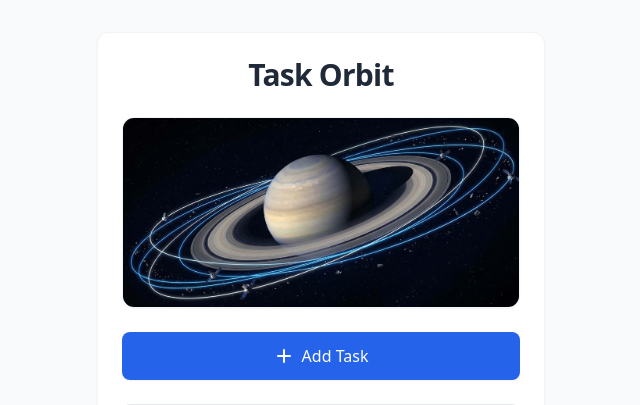
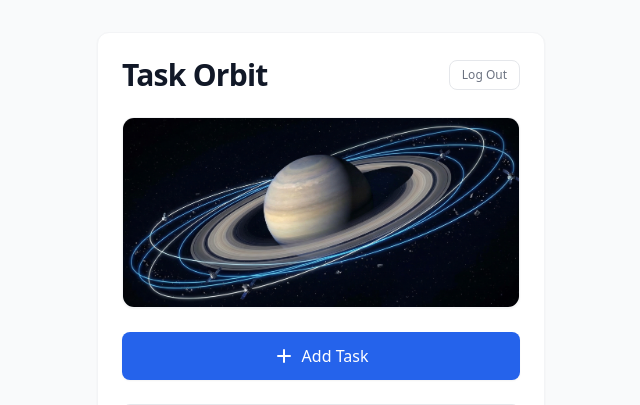
Before and after one commit to dezeat/TaskOrbit, a Python web app: template app/templates/index.html in a window 1280 px wide. Shown: the top 405 px of the page, without its empty margins (319-959 px from the left). Run offline with Jinja, Linux system fonts and the light colour scheme; the template is opened without the code that fills it, so the values that code supplies are empty; some libraries are stand-ins or nearby versions.

Commit message:
Add logout button

```diff
--- a/app/templates/index.html
+++ b/app/templates/index.html
@@ -12,7 +12,14 @@
 
     <div class="container max-w-md bg-white p-6 rounded-xl shadow-sm border border-gray-100">
 
-        <h1 class="text-3xl font-bold text-center mb-6 tracking-tight">Task Orbit</h1>
+        <div class="flex items-center justify-between mb-6">
+            <h1 class="text-3xl font-bold tracking-tight text-gray-900">Task Orbit</h1>
+
+            <a href="{{ url_for('main.logout') }}"
+            class="text-xs font-medium text-gray-500 hover:text-red-600 border border-gray-200 hover:border-red-200 px-3 py-1.5 rounded-lg transition-colors bg-white">
+                Log Out
+            </a>
+        </div>
 
         <div class="mb-6 overflow-hidden rounded-xl border border-gray-100 shadow-sm">
         <img src="{{ url_for('static', filename='images/task_orbit.png') }}"
```
